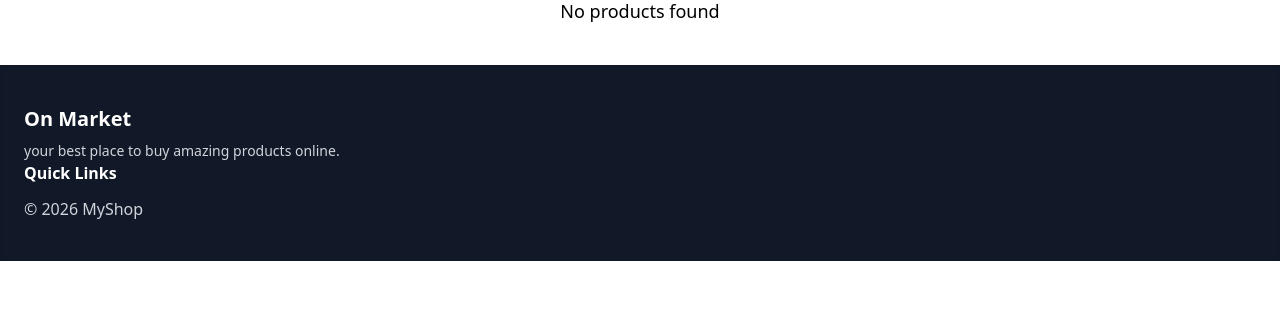
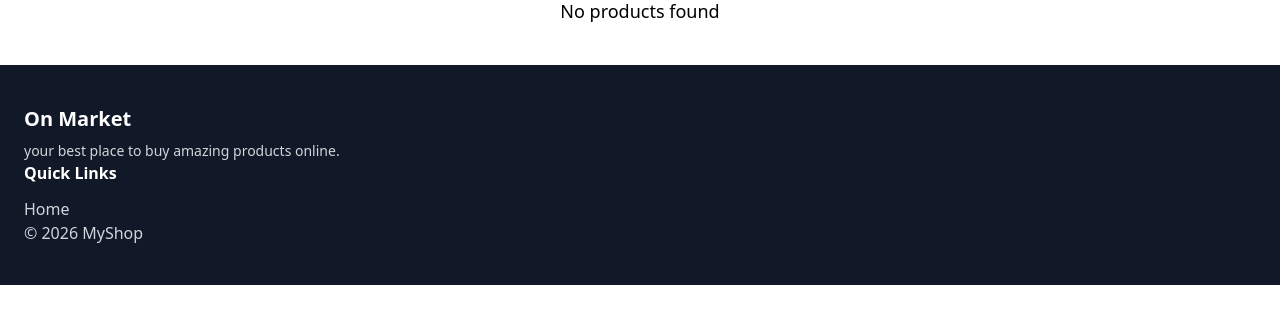
Before and after one commit to ALTUM-02/on_market, a Django app: page / in a window 1280 px wide. Shown: the part 203-527 px from the top of the page. Run offline with Django 4.2, Linux system fonts and the light colour scheme; data that the repository does not hold is empty; some libraries are stand-ins or nearby versions.

Commit message:
new change

```diff
--- a/media/Projects/on_market/templates/base/footer.html
+++ b/media/Projects/on_market/templates/base/footer.html
@@ -11,5 +11,7 @@
 
         <div>
             <h3 class="text-white font-semibold mb-3">Quick Links</h3>
+            <ul class="space-y-2">
+                <li><a href="/" class="hover:text-white transition">Home</a></li>
     © 2026 MyShop
 </footer>
```
